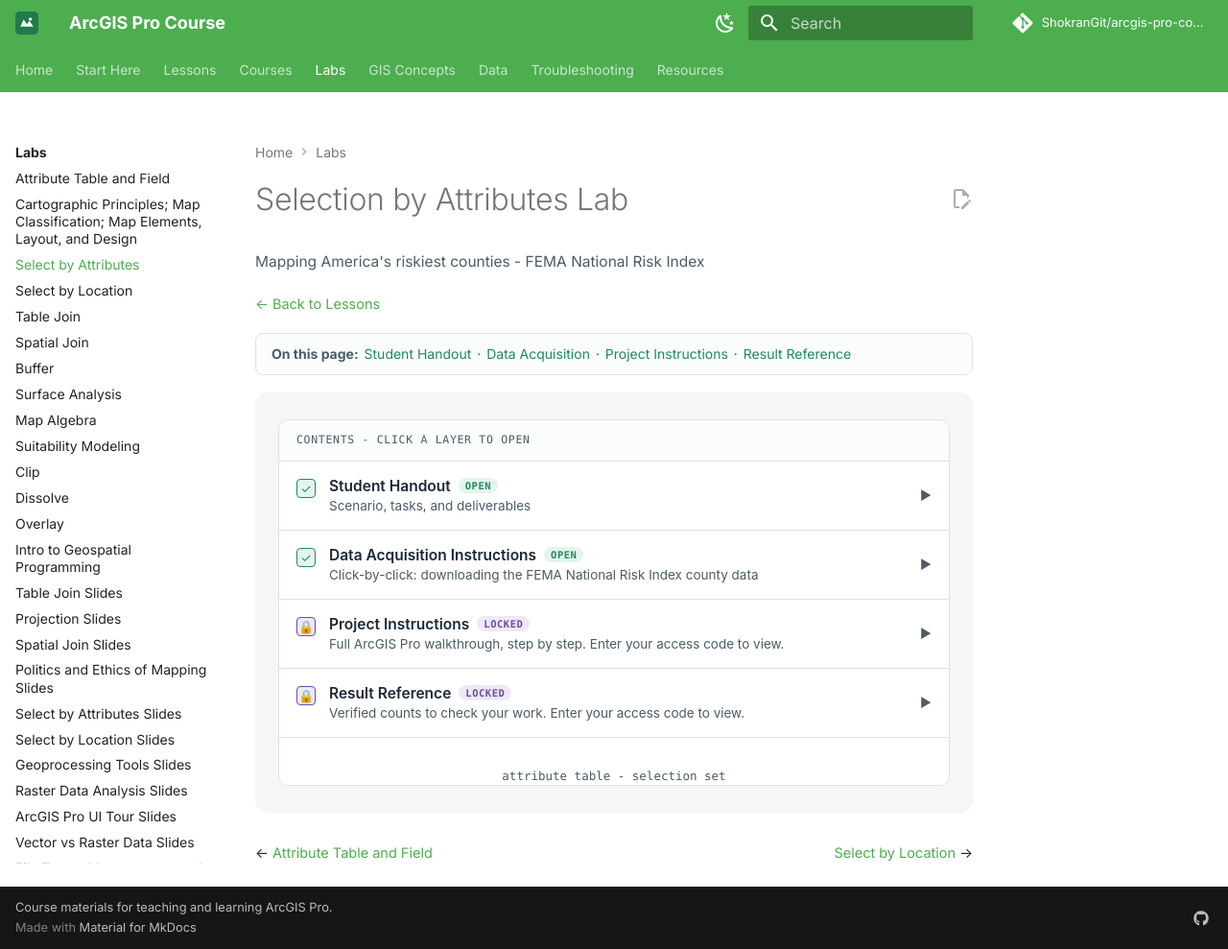
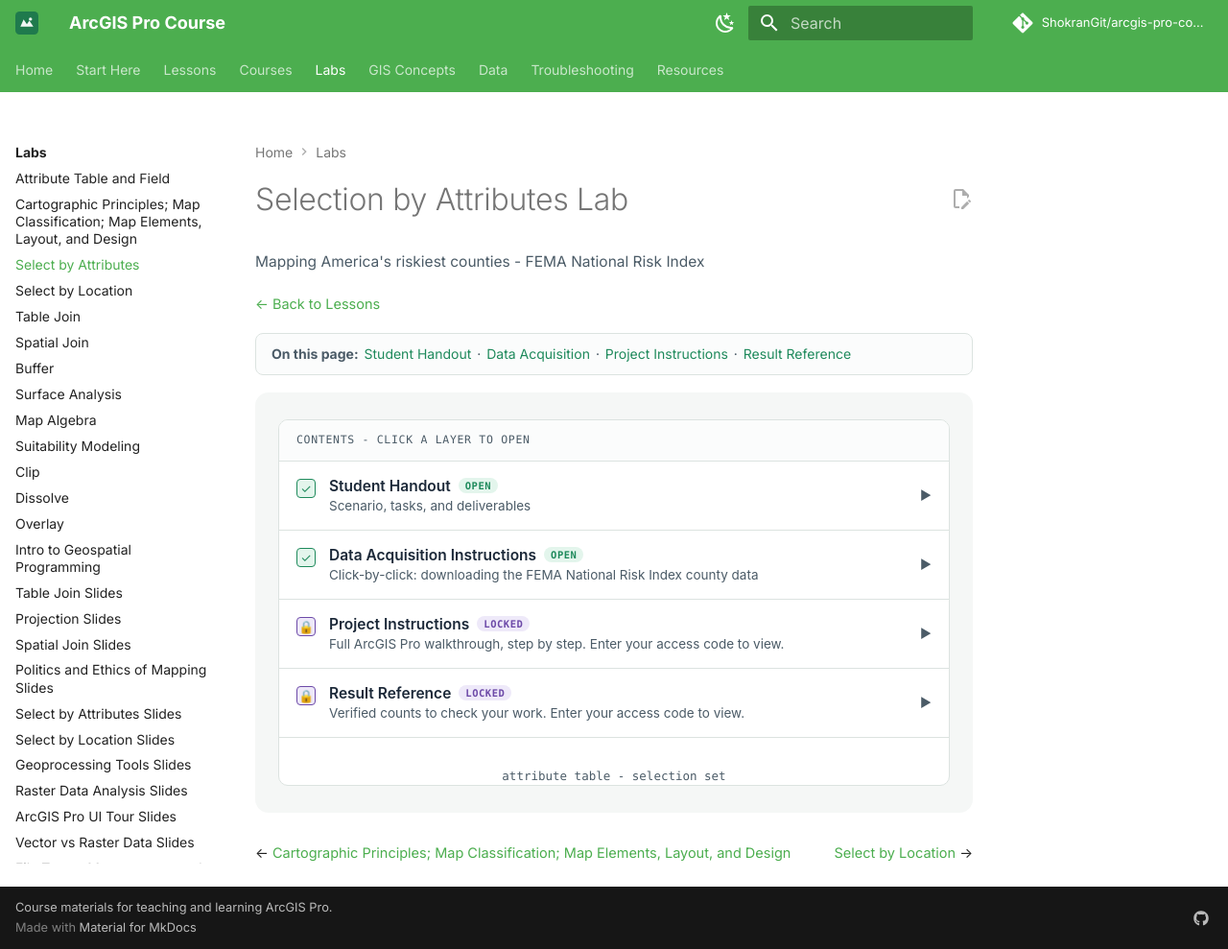
Before and after one commit to ShokranGit/arcgis-pro-course, an MkDocs documentation site: the page built from docs/labs/select-by-attributes.md, in a window 1280 px wide and 989 px high. Shown: the whole window at 96% size. Built offline with MkDocs 1.6.1 and Material for MkDocs 9.7.7, drawn with Linux system fonts in a browser that asks for light colours; comment, search, counter and statistics services are not loaded.

Commit message:
Point lab-nav-prev to the new classification and layout design lab

```diff
--- a/docs/labs/select-by-attributes.md
+++ b/docs/labs/select-by-attributes.md
@@ -198,6 +198,6 @@ result: "SBA2026"
 </script>
 
 <div class="lab-nav">
-<span class="lab-nav-prev"><a href="../attribute-table-and-field/">Attribute Table and Field</a></span>
+<span class="lab-nav-prev"><a href="../data-classification-and-layout-design/">Cartographic Principles; Map Classification; Map Elements, Layout, and Design</a></span>
 <span class="lab-nav-next"><a href="../select-by-location/">Select by Location</a></span>
 </div>
```
